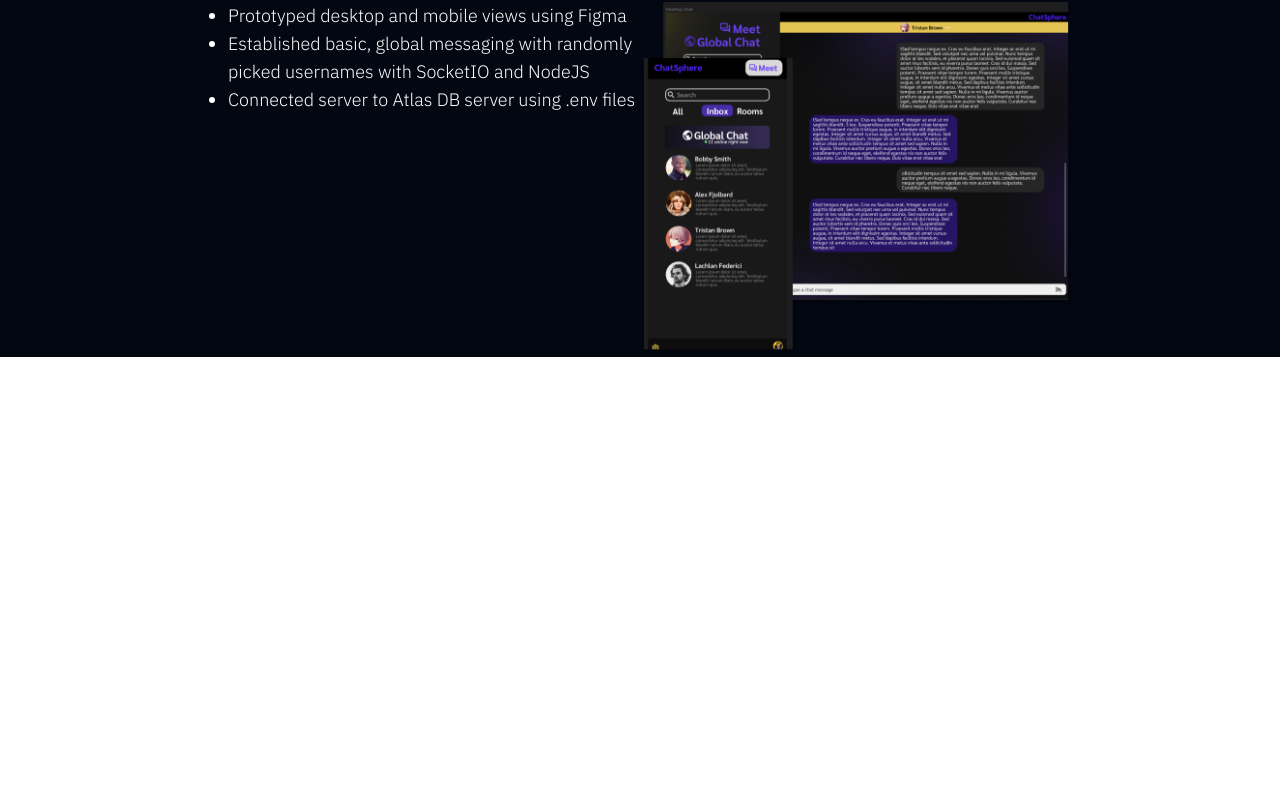
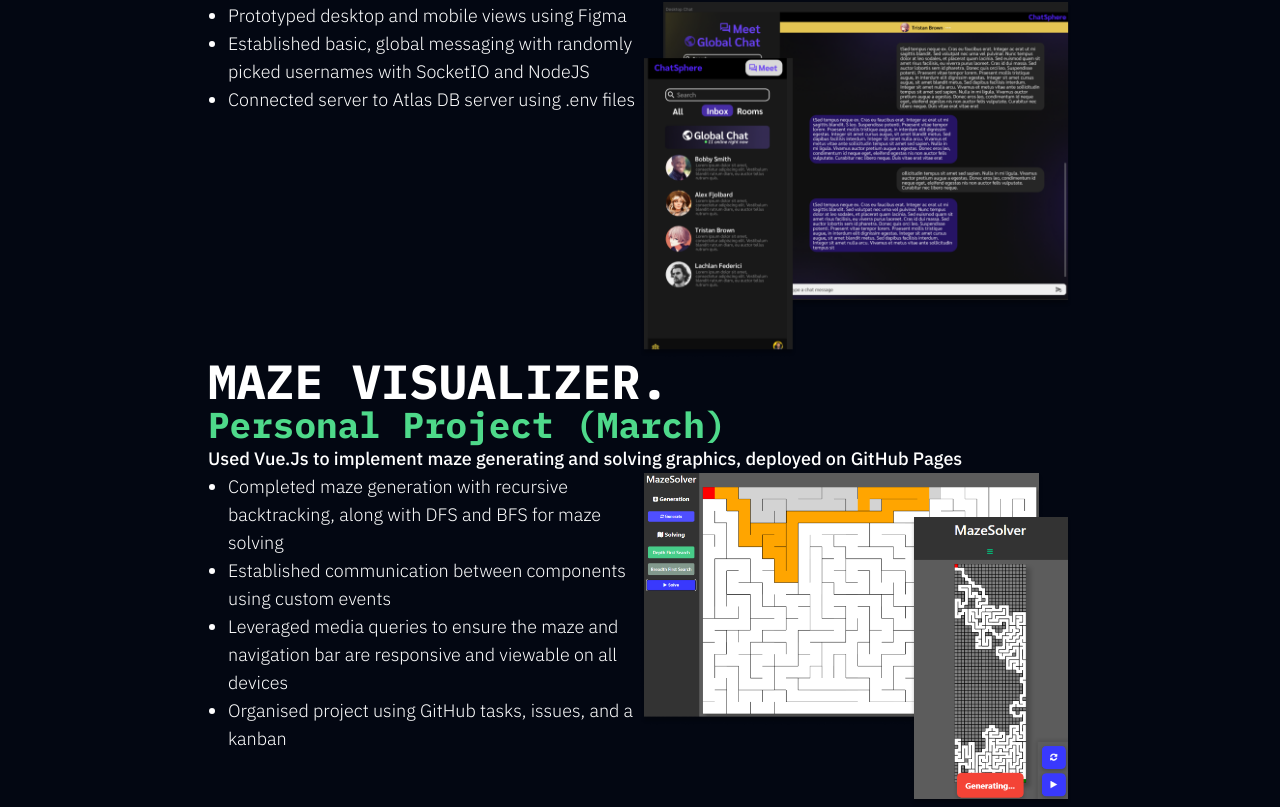
Before and after one commit to WukoSiric/wukosiric.github.io, a Vue app: page / in a window 1280 px wide. Shown: the part 2562-3369 px from the top of the page. Before the commit the page ends 2919 px from the top, so only its background shows below. Built offline with nearby package versions, Linux system fonts and the light colour scheme.

Commit message:
Added mazesolver project

```diff
--- a/src/components/ProjectsSection.vue
+++ b/src/components/ProjectsSection.vue
@@ -9,6 +9,18 @@
       <li>Established basic, global messaging with randomly picked usernames with SocketIO and NodeJS </li>
       <li>Connected server to Atlas DB server using .env files </li>
     </ul>
-    <img class="size-82" src="../assets/img/chatapp.png" />
+    <img class="w-full" src="../assets/img/chatapp.png" />
+
+    <h2 class="font-mono text-3xl font-bold col-span-2 xl:text-5xl">MAZE VISUALIZER.</h2>
+    <h3 class="col-span-2 text-md font-mono font-bold text-accent xl:text-4xl">Personal Project (March)</h3>
+    <span class="font-medium col-span-2 text-lg">Used Vue.Js to implement maze generating and solving graphics, deployed on GitHub Pages</span>
+    <ul class="font-light text-lg col-span-2 lg:col-span-1 list-disc pl-5">
+      <li>Completed maze generation with recursive backtracking, along with DFS and BFS for maze solving</li>
+      <li>Established communication between components using custom events</li>
+      <li>Leveraged media queries to ensure the maze and navigation bar are responsive and viewable on all devices</li>
+      <li>Organised project using GitHub tasks, issues, and a kanban</li>
+    </ul>
+    <img class="w-full" src="../assets/img/mazesolver.png" />
+    <!-- <embed class="col-span-2" src="https://wukosiric.github.io/vue-maze-visualizer/" style="width:100%; height: 500px;"> -->
   </div>
 </template>
```
Also changed, not shown: src/assets/img/mazesolver.png (added).
